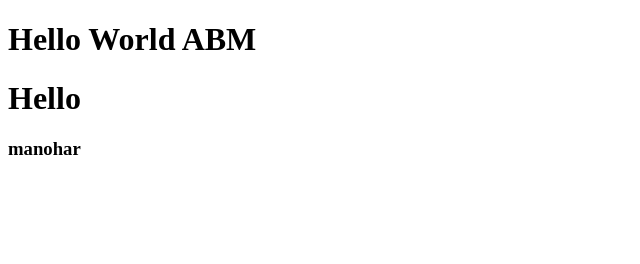
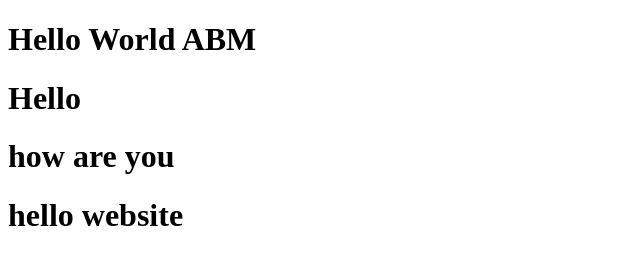
Before and after one commit to ashok02/testabm, a plain HTML site: page index.html in a window 1280 px wide. Shown: the whole page, without its empty margins (0-640 px from the left). Drawn offline with Linux system fonts and the light colour scheme.

Commit message:
4 commit

```diff
--- a/index.html
+++ b/index.html
@@ -8,6 +8,7 @@
 <body>
     <h1>Hello World ABM</h1>
     <h1>Hello</h1>
-    <h3>manohar</h3>
+    <h1>how are you</h1>
+    <h1>hello website</h1>
 </body>
 </html>
```
